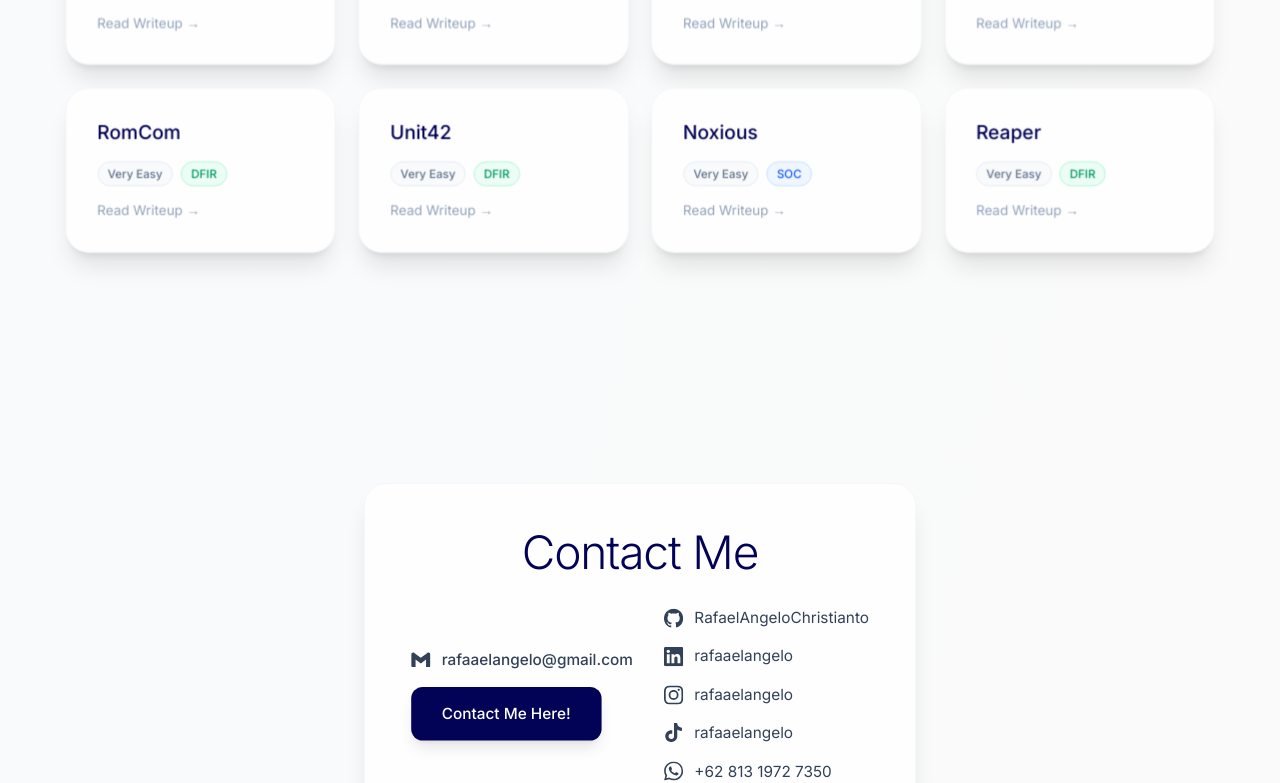
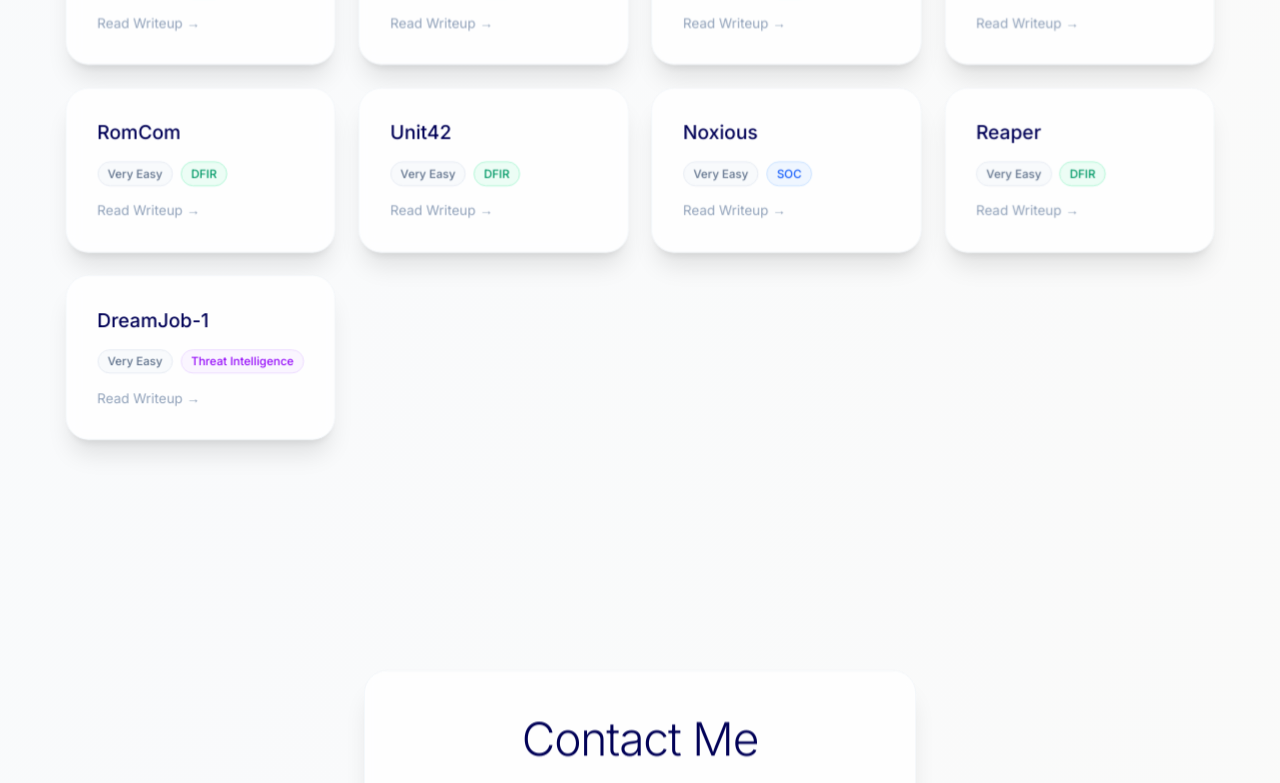
Before and after one commit to RafaelAngeloChristianto/portfolio-website, a React (Vite) app: page / in a window 1280 px wide. Shown: the part 4873-5656 px from the top of the page. Built offline with nearby package versions, Linux system fonts and the light colour scheme; a web font is replaced by a local one.

Commit message:
dreamjob 1 sherlock

```diff
--- a/src/screens/HomeScreen.tsx
+++ b/src/screens/HomeScreen.tsx
@@ -17,6 +17,7 @@ import {
   SiWhatsapp,
   SiGmail,
 } from "react-icons/si";
+import { DiFirefox } from "react-icons/di";
 
 export const HomeScreen: React.FC = () => {
   const [imgLoaded, setImgLoaded] = React.useState(false);
@@ -631,6 +632,12 @@ export const HomeScreen: React.FC = () => {
               category:"DFIR",
               url:"/projects/Reaper HTB Sherlock Writeup _ Rafael Angelo Christianto.pdf",
             },
+            {
+              title:"DreamJob-1",
+              difficulty:"Very Easy",
+              category:"Threat Intelligence",
+              url:"/projects/DreamJob1 HTB Sherlock Writeup _ Rafael Angelo Christianto.pdf",
+            }
           ].filter((s) => sherlockFilter === "All" || s.category === sherlockFilter).map((sherlock, i) => (
             <motion.a
               key={i}
```
Also changed, not shown: 1 other file (tests, documents, lock files or other folders).
